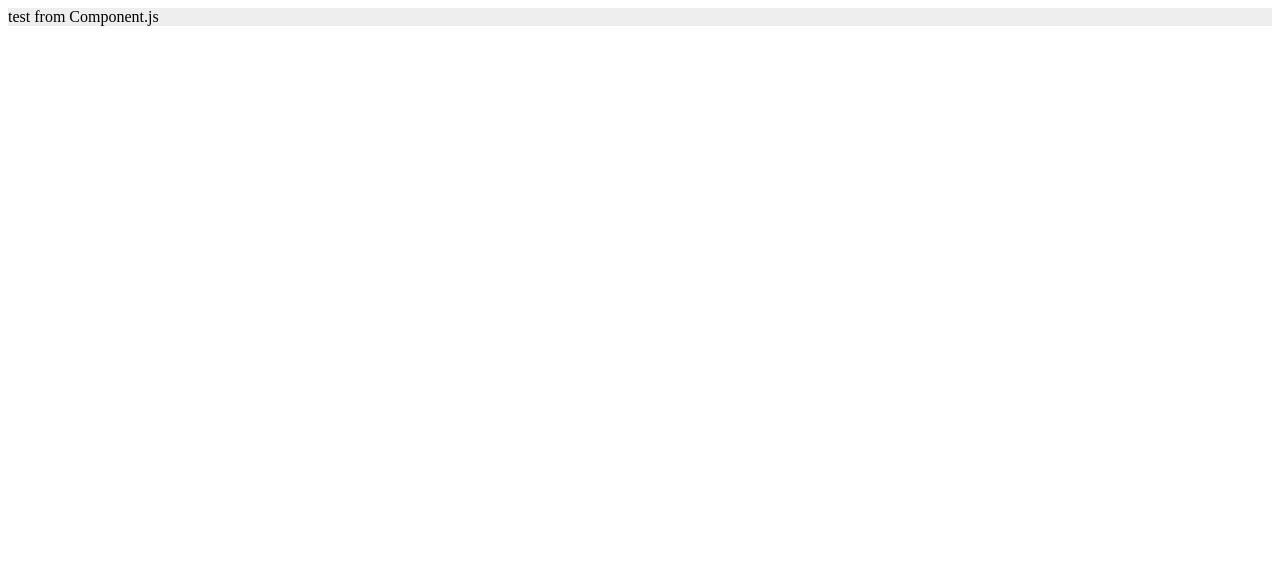
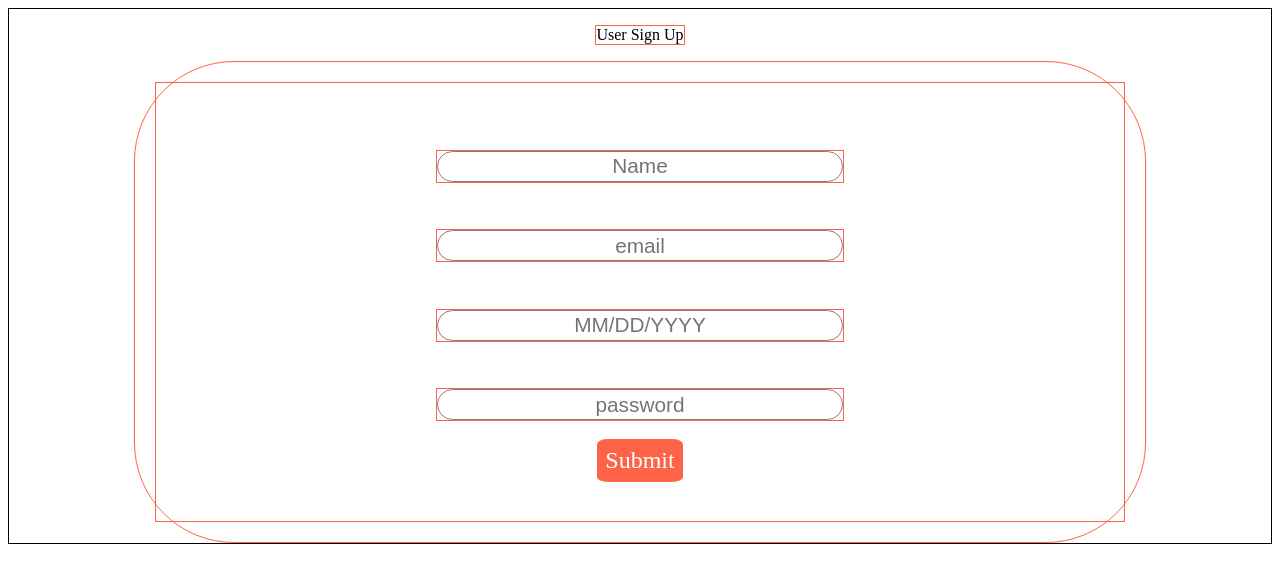
Before and after one commit to PotluckPlanner-TT7/Frontend, a React (Create React App) app: page / in a window 1280 px wide. Shown: the top 582 px of the page. Built offline with nearby package versions, Linux system fonts and the light colour scheme.

Commit message:
initial commit mostly working

```diff
--- a/package.json
+++ b/package.json
@@ -7,6 +7,7 @@
     "@testing-library/react": "^11.2.5",
     "@testing-library/user-event": "^12.7.3",
     "axios": "^0.21.1",
+    "formik": "^2.2.6",
     "react": "^17.0.1",
     "react-dom": "^17.0.1",
     "react-redux": "^7.2.2",
@@ -15,7 +16,8 @@
     "redux": "^4.0.5",
     "styled-components": "^5.2.1",
     "thunk": "0.0.1",
-    "web-vitals": "^1.1.0"
+    "web-vitals": "^1.1.0",
+    "yup": "^0.32.9"
   },
   "scripts": {
     "start": "react-scripts start",
--- a/src/App.js
+++ b/src/App.js
@@ -1,11 +1,10 @@
-import {Route, Switch} from 'react-router-dom';
-
-import Component from "./components/templateComponent/Component";
+import { Route, Switch } from "react-router-dom";
+import SignUp from "./components/SignUp/SignUp";
 
 function App() {
   return (
     <div className="App">
-      <Component />
+      <SignUp />
     </div>
   );
 }
--- /dev/null
+++ b/src/components/SignUp/SignUp.js
@@ -0,0 +1,105 @@
+import React from "react";
+import SignUpDiv from "./SignUpStyles";
+import { useState } from "react";
+import * as Yup from "yup";
+import { useFormik } from "formik";
+
+// Initial Sign Up form values
+const initialValues = { name: "", email: "", password: "", birthday: "" };
+
+// Yup validation schema
+const validationSchema = Yup.object({
+  name: Yup.string().required("Required!"),
+  email: Yup.string().email("Invalid email format").required("Required!"),
+  password: Yup.string()
+    .required()
+    .min(6, "Passsword must be at least 6 characters"),
+  birthday: Yup.string(),
+});
+
+// React Component!
+const SignUp = (props) => {
+  const [newUser, setNewUser] = useState(initialValues);
+  const [buttonDis, setButtonDis] = useState(true);
+
+  // OnSubmit is fed to Formik
+  const onSubmit = (values) => {
+    setNewUser(values);
+  };
+
+  // Formik function doing all the work
+  const formik = useFormik({
+    initialValues,
+    onSubmit,
+    validationSchema,
+  });
+
+  // Return main sign up form component
+  return (
+    <SignUpDiv>
+      <p> User Sign Up</p>
+      <div class="formCont">
+        <form onSubmit={formik.handleSubmit}>
+          <div class="entry">
+            <input
+              type="text"
+              name="name"
+              id="name"
+              placeholder="Name"
+              {...formik.getFieldProps("name")}
+            />
+          </div>
+          {formik.errors.name && formik.touched.name ? (
+            <span id="error"> {formik.errors.name} </span>
+          ) : null}
+
+          <div class="entry">
+            <input
+              type="text"
+              name="email"
+              id="email"
+              placeholder="email"
+              {...formik.getFieldProps("email")}
+            />
+          </div>
+          {formik.errors.email && formik.touched.email ? (
+            <span id="error"> {formik.errors.email} </span>
+          ) : null}
+
+          <div class="entry">
+            <input
+              type="text"
+              name="birthday"
+              id="birthday"
+              placeholder="MM/DD/YYYY"
+              {...formik.getFieldProps("birthday")}
+            />
+          </div>
+          {formik.errors.birthday && formik.touched.birthday ? (
+            <span id="error"> {formik.errors.birthday} </span>
+          ) : null}
+
+          <div class="entry">
+            <input
+              type="password"
+              name="password"
+              id="password"
+              placeholder="password"
+              {...formik.getFieldProps("password")}
+            />
+          </div>
+          {formik.errors.password && formik.touched.password ? (
+            <span id="error"> {formik.errors.password} </span>
+          ) : null}
+
+          <button type="submit" disabled={true}>
+            {" "}
+            Submit{" "}
+          </button>
+        </form>
+      </div>
+    </SignUpDiv>
+  );
+};
+
+export default SignUp;
--- /dev/null
+++ b/src/components/SignUp/SignUpStyles.js
@@ -0,0 +1,73 @@
+import styled from "styled-components";
+
+const SignUpDiv = styled.div`
+  box-sizing: border-box;
+  width: 100%;
+  display: flex;
+  flex-direction: column;
+  justify-content: center;
+  align-items: center;
+  border: 1px solid black;
+
+  * {
+    border: 1px solid tomato;
+  }
+
+  .formCont {
+    width: 80%;
+    border-radius: 100px;
+  }
+
+  form {
+    display: flex;
+    flex-direction: column;
+    align-items: center;
+    justify-content: center;
+    padding: 2%;
+    margin: 2%;
+  }
+
+  .entry {
+    display: flex;
+    justify-content: center;
+    align-items: center;
+    margin-top: 5%;
+  }
+
+  input {
+    width: 400px;
+    text-align: center;
+    border-radius: 20px;
+    border: 1px solid gray;
+    height: 1.7rem;
+    font-size: 1.3rem;
+  }
+
+  button {
+    padding: 0.5rem;
+    margin: 1rem;
+    font-family: "Permanent Marker";
+    border-radius: 15%;
+    font-size: 1.5rem;
+    border: 2px dashed #49bf9d;
+    background-color: #49bf9d;
+    margin-left: 1rem;
+    :disabled {
+      background-color: tomato;
+      border: 2px solid white;
+      color: white;
+      :hover {
+        background-color: white;
+        color: tomato;
+        border: 2px solid tomato;
+      }
+    }
+    :hover {
+      background-color: white;
+      color: #49bf9d;
+      border: 2px solid #49bf9d;
+    }
+  }
+`;
+
+export default SignUpDiv;
```
Also changed, not shown: 1 other file (tests, documents, lock files or other folders).
